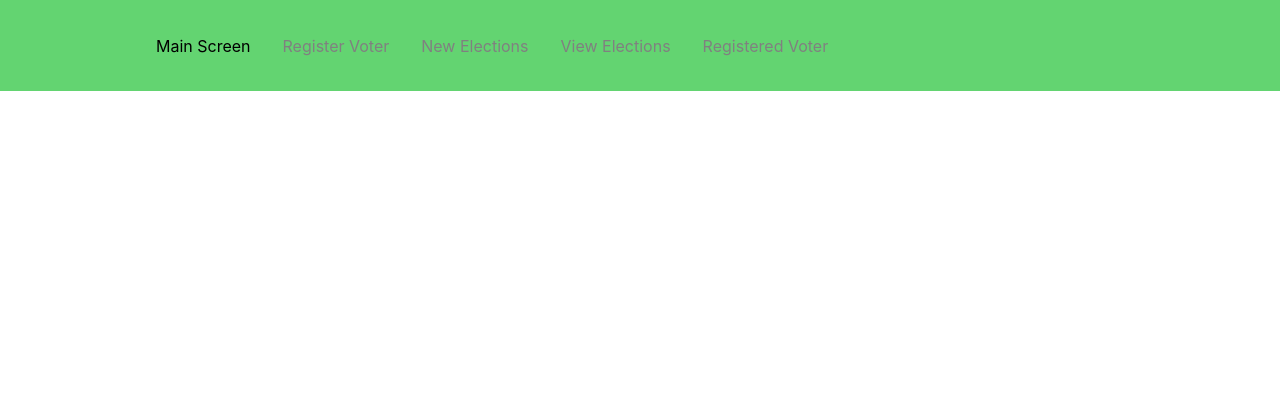
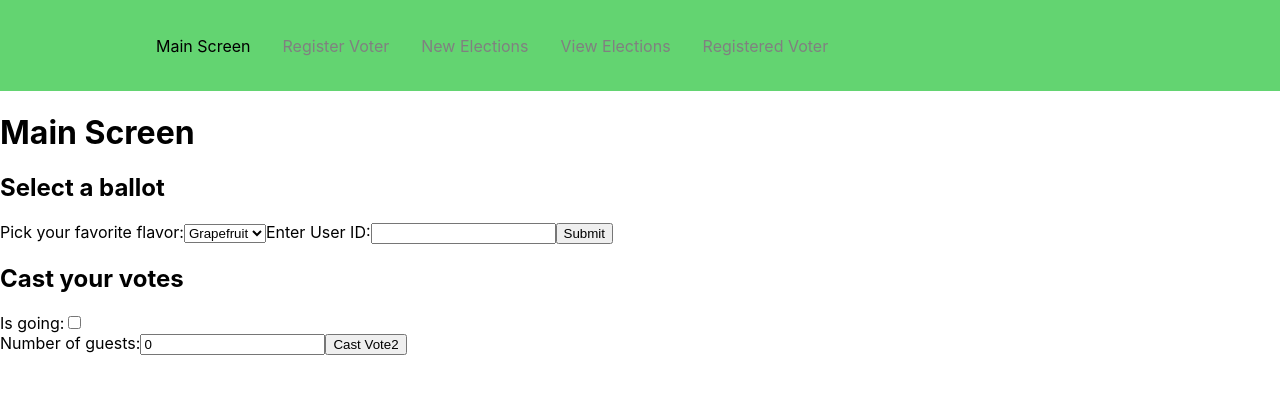
Before and after one commit to PrachiJani13/IntuitsBallot, a React (Create React App) app in the folder intuitsballot/: page / in a window 1280 px wide. Shown: the top 394 px of the page. Built offline with nearby package versions, Linux system fonts and the light colour scheme.

Commit message:
initial commit

```diff
--- /dev/null
+++ b/intuitsballot/db.json
@@ -0,0 +1,92 @@
+{
+  "users": [
+    {
+      "id": 0,
+      "votedElectionIDs": [
+        0,
+        1,
+        2
+      ],
+      "user": {
+        "firstname": "Prachi",
+        "lastname": "Jani",
+        "address": "1729 N 1st St",
+        "city": "San Jose",
+        "birthdate": "09131988",
+        "email": "prachi_jani@intuit.com",
+        "phone": "4083738410"
+      }
+    },
+    {
+      "id": 1,
+      "votedElectionIDs": [
+        0,
+        1,
+        2
+      ],
+      "user": {
+        "firstname": "Lien",
+        "lastname": "Tran",
+        "address": "1729 N 1st St",
+        "city": "San Francisco",
+        "birthdate": "09131988",
+        "email": "prachi_jani@intuit.com",
+        "phone": "4083738410"
+      }
+    }
+  ],
+  "elections": [
+    {
+      "id": 0,
+      "electionname": "General Ballot",
+      "questions": [
+        {
+          "id": 0,
+          "question": "the sky is blue",
+          "result": {
+            "yes": 20,
+            "no": 34
+          }
+        },
+        {
+          "id": 1,
+          "question": "water is wet",
+          "result": {
+            "yes": 4,
+            "no": 100
+          }
+        }
+      ]
+    },
+    {
+      "id": 1,
+      "electionname": "Coding",
+      "questions": [
+        {
+          "id": 0,
+          "question": "Python is easy",
+          "result": {
+            "yes": 20,
+            "no": 34
+          }
+        },
+        {
+          "id": 1,
+          "question": "Reactive Spring is new",
+          "result": {
+            "yes": 4,
+            "no": 100
+          }
+        },
+        {
+          "id": 2,
+          "question": "Angular is better",
+          "result": {
+            "yes": 4,
+            "no": 100
+          }
+        }
+      ]
+    }
+  ]
+}
--- a/intuitsballot/src/App.js
+++ b/intuitsballot/src/App.js
@@ -2,9 +2,11 @@ import React from "react";
 import {
   BrowserRouter as Router,
   Switch,
+    Route,
 } from "react-router-dom";
 
 import NavBar from './component/NavBar';
+import MainScreen from './component/mianscreen/MainScreen';
 
 // import NewElection from "./election/NewElection";
 // import Elections from './election/Elections'
@@ -19,6 +21,9 @@ function App() {
         {/* A <Switch> looks through its children <Route>s and
             renders the first one that matches the current URL. */}
         <Switch>
+            <Route exact path="/">
+                <MainScreen />
+            </Route>
           {/* <Route path="/newelections">
             <NewElection />
           </Route>
--- a/intuitsballot/src/component/NavBar.js
+++ b/intuitsballot/src/component/NavBar.js
@@ -11,7 +11,7 @@ const NavBar = () => {
       <Nav>
         {/* <Bars /> */}
         <NavMenu>
-          <NavLink to='/' activeStyle>
+          <NavLink exact to='/' activeStyle>
             Main Screen
           </NavLink>
           <NavLink to='/registervoter' activeStyle>
--- /dev/null
+++ b/intuitsballot/src/component/mianscreen/MainScreen.jsx
@@ -0,0 +1,84 @@
+import React,{useState} from 'react';
+
+const MainScreen = () =>{
+    const [selectedValue, setSelectedValue] = useState('')
+    const [ formState, setFormState ] = useState({ isGoing:false,  numberOfGuests:0});
+
+
+
+   const handleChange=(event)=> {
+        setSelectedValue(event.target.value);
+    }
+
+    const handleSubmit=(event)=> {
+        alert('Your favorite flavor is: ' + selectedValue);
+        event.preventDefault();
+    }
+
+    const handleInputChange=(event)=> {
+        const target = event.target;
+        const value = target.type === 'checkbox' ? target.checked : target.value;
+        const name = target.name;
+
+        setFormState({
+            ...formState,
+            [name]: value
+        });
+    }
+
+    const handleCastVote = () =>{
+       alert('Your vote has been casted')
+    }
+
+    return (
+        <div>
+            <h1>Main Screen</h1>
+            <div>
+                <h2>Select a ballot</h2>
+                <form onSubmit={handleSubmit}>
+                    <label>
+                        Pick your favorite flavor:
+                        <select value={selectedValue} onChange={handleChange}>
+                            <option value="grapefruit">Grapefruit</option>
+                            <option value="lime">Lime</option>
+                            <option value="coconut">Coconut</option>
+                            <option value="mango">Mango</option>
+                        </select>
+                    </label>
+                    <label>
+                        Enter User ID:
+                        <input type="text"/>
+                    </label>
+                    <input type="submit" value="Submit" />
+                </form>
+            </div>
+            <div>
+                <h2>Cast your votes</h2>
+                <form onSubmit={handleCastVote}>
+                    <label>
+                        Is going:
+                        <input
+                            name="isGoing"
+                            type="checkbox"
+                            checked={formState.isGoing}
+                            onChange={handleInputChange} />
+                    </label>
+                    <br />
+                    <label>
+                        Number of guests:
+                        <input
+                            name="numberOfGuests"
+                            type="number"
+                            value={formState.numberOfGuests}
+                            onChange={handleInputChange} />
+                    </label>
+                    <input type="submit" value="Cast Vote2"/>
+                </form>
+            </div>
+            {/*<button onClick={handleCastVote}>Cast Vote</button>*/}
+        </div>
+
+    );
+}
+
+export default MainScreen;
```
Also changed, not shown: intuitsballot/package.json (+7 -2 lines), 1 other file (tests, documents, lock files or other folders).
